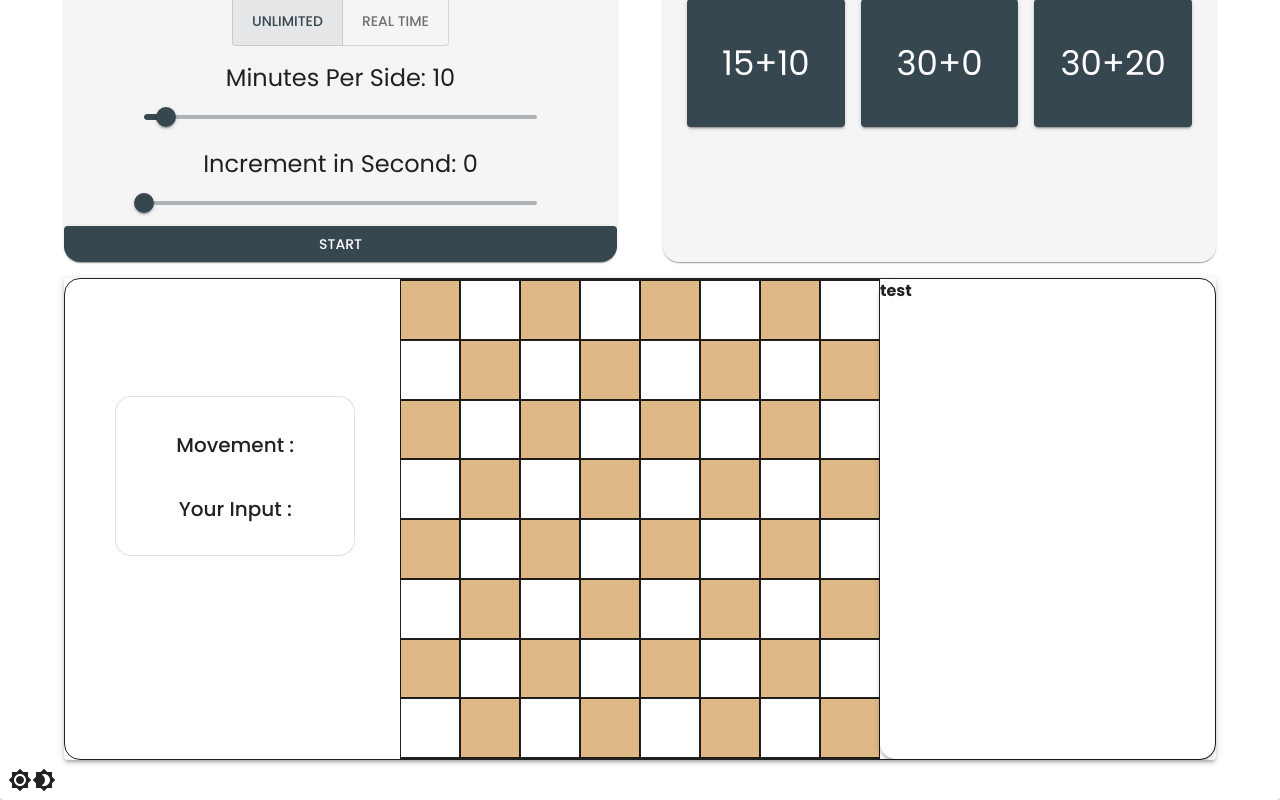
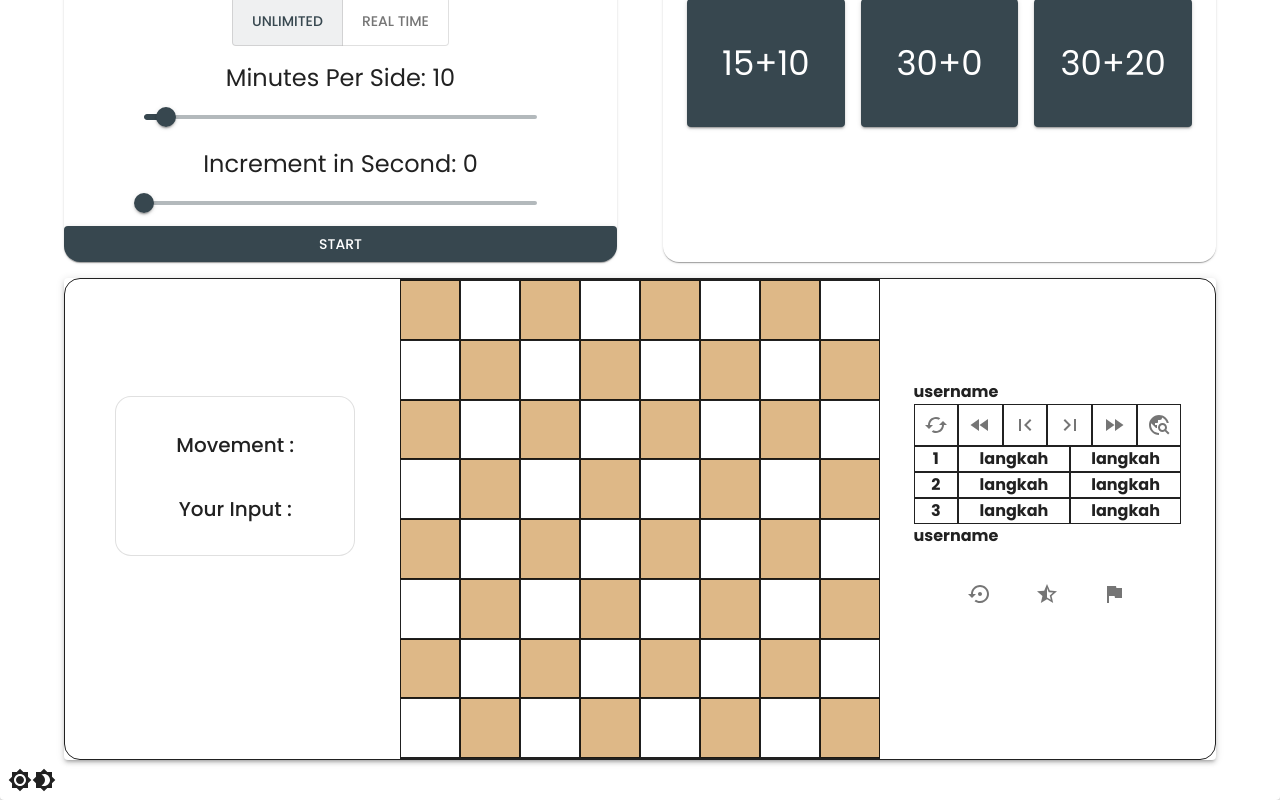
Before and after one commit to MarcelJulian/the-chess, a React (Create React App) app in the folder src/main/frontend/: page / in a window 1280 px wide. Shown: the part 418-1218 px from the top of the page. Built offline with nearby package versions, Linux system fonts and the light colour scheme.

Commit message:
refactor: :recycle: Add board feature

```diff
--- a/src/main/frontend/src/components/Board/index.jsx
+++ b/src/main/frontend/src/components/Board/index.jsx
@@ -1,5 +1,16 @@
 import React, { useState } from "react";
 
+import CachedIcon from "@mui/icons-material/Cached";
+import FastForwardIcon from "@mui/icons-material/FastForward";
+import FastRewindIcon from "@mui/icons-material/FastRewind";
+import FastRewind from "@mui/icons-material/FastRewind";
+import FirstPageIcon from "@mui/icons-material/FirstPage";
+import FlagIcon from "@mui/icons-material/Flag";
+import KeyboardDoubleArrowRightIcon from "@mui/icons-material/KeyboardDoubleArrowRight";
+import LastPageIcon from "@mui/icons-material/LastPage";
+import SettingsBackupRestoreIcon from "@mui/icons-material/SettingsBackupRestore";
+import StarHalfIcon from "@mui/icons-material/StarHalf";
+import TravelExploreIcon from "@mui/icons-material/TravelExplore";
 import { Card } from "@mui/material";
 import Box from "@mui/material/Box";
 import Button from "@mui/material/Button";
@@ -17,8 +28,9 @@ function Item(props) {
   const { sx, ...other } = props;
   return (
     <Box
-      borderRadius="1rem"
-      boxShadow="3"
+      // borderRadius="1rem"
+      // boxShadow="3"
+      // border="1px solid"
       sx={{
         // p: 2,
         // m: 1,
@@ -126,7 +138,266 @@ function GBoard() {
           >
             {boxes}
           </Box>
-          <Item>test</Item>
+          <Box
+            marginTop="30%"
+            marginLeft="10%"
+            marginRight="10%"
+            sx={{ flexGrow: 1 }}
+          >
+            <Grid container spacing={0}>
+              <Grid item xs={12}>
+                <Item
+                  sx={{
+                    justifyContent: "center"
+                  }}
+                >
+                  username
+                </Item>
+              </Grid>
+              <Grid border="1px solid" item xs={2}>
+                <Item
+                  sx={{
+                    justifyContent: "center",
+                    display: "flex"
+                  }}
+                >
+                  <IconButton
+                    sx={{
+                      h: "100%",
+                      w: "100%"
+                    }}
+                  >
+                    <CachedIcon />
+                  </IconButton>
+                </Item>
+              </Grid>
+              <Grid border="1px solid" item xs={2}>
+                <Item
+                  sx={{
+                    justifyContent: "center",
+                    display: "flex"
+                  }}
+                >
+                  <IconButton
+                    sx={{
+                      h: "100%",
+                      w: "100%"
+                    }}
+                  >
+                    <FastRewind />
+                  </IconButton>
+                </Item>
+              </Grid>
+              <Grid border="1px solid" item xs={2}>
+                <Item
+                  sx={{
+                    justifyContent: "center",
+                    display: "flex"
+                  }}
+                >
+                  <IconButton
+                    sx={{
+                      h: "100%",
+                      w: "100%"
+                    }}
+                  >
+                    <FirstPageIcon />
+                  </IconButton>
+                </Item>
+              </Grid>
+              <Grid border="1px solid" item xs={2}>
+                <Item
+                  sx={{
+                    justifyContent: "center",
+                    display: "flex"
+                  }}
+                >
+                  <IconButton
+                    sx={{
+                      h: "100%",
+                      w: "100%"
+                    }}
+                  >
+                    <LastPageIcon />
+                  </IconButton>
+                </Item>
+              </Grid>
+              <Grid border="1px solid" item xs={2}>
+                <Item
+                  sx={{
+                    justifyContent: "center",
+                    display: "flex"
+                  }}
+                >
+                  <IconButton
+                    sx={{
+                      h: "100%",
+                      w: "100%"
+                    }}
+                  >
+                    <FastForwardIcon />
+                  </IconButton>
+                </Item>
+              </Grid>
+              <Grid border="1px solid" item xs={2}>
+                <Item
+                  sx={{
+                    justifyContent: "center",
+                    display: "flex"
+                  }}
+                >
+                  <IconButton
+                    sx={{
+                      h: "100%",
+                      w: "100%"
+                    }}
+                  >
+                    <TravelExploreIcon />
+                  </IconButton>
+                </Item>
+              </Grid>
+              <Grid border="1px solid" item xs={2}>
+                <Item
+                  sx={{
+                    justifyContent: "center",
+                    display: "flex"
+                  }}
+                >
+                  1
+                </Item>
+              </Grid>
+              <Grid border="1px solid" item xs={5}>
+                <Item
+                  sx={{
+                    justifyContent: "center",
+                    display: "flex"
+                  }}
+                >
+                  langkah
+                </Item>
+              </Grid>
+              <Grid border="1px solid" item xs={5}>
+                <Item
+                  sx={{
+                    justifyContent: "center",
+                    display: "flex"
+                  }}
+                >
+                  langkah
+                </Item>
+              </Grid>
+              <Grid border="1px solid" item xs={2}>
+                <Item
+                  sx={{
+                    justifyContent: "center",
+                    display: "flex"
+                  }}
+                >
+                  2
+                </Item>
+              </Grid>
+              <Grid border="1px solid" item xs={5}>
+                <Item
+                  sx={{
+                    justifyContent: "center",
+                    display: "flex"
+                  }}
+                >
+                  langkah
+                </Item>
+              </Grid>
+              <Grid border="1px solid" item xs={5}>
+                <Item
+                  sx={{
+                    justifyContent: "center",
+                    display: "flex"
+                  }}
+                >
+                  langkah
+                </Item>
+              </Grid>
+              <Grid border="1px solid" item xs={2}>
+                <Item
+                  sx={{
+                    justifyContent: "center",
+                    display: "flex"
+                  }}
+                >
+                  3
+                </Item>
+              </Grid>
+              <Grid border="1px solid" item xs={5}>
+                <Item
+                  sx={{
+                    justifyContent: "center",
+                    display: "flex"
+                  }}
+                >
+                  langkah
+                </Item>
+              </Grid>
+              <Grid border="1px solid" item xs={5}>
+                <Item
+                  sx={{
+                    justifyContent: "center",
+                    display: "flex"
+                  }}
+                >
+                  langkah
+                </Item>
+              </Grid>
+              <Grid item xs={12}>
+                <Item
+                  sx={{
+                    justifyContent: "center"
+                  }}
+                >
+                  username
+                </Item>
+              </Grid>
+              <Grid item xs={4}>
+                <Item
+                  marginLeft="50%"
+                  marginTop="30%"
+                  sx={{
+                    justifyContent: "center",
+                    display: "flex"
+                  }}
+                >
+                  <IconButton>
+                    <SettingsBackupRestoreIcon />
+                  </IconButton>
+                </Item>
+              </Grid>
+              <Grid item xs={4}>
+                <Item
+                  marginTop="30%"
+                  sx={{
+                    justifyContent: "center",
+                    display: "flex"
+                  }}
+                >
+                  <IconButton>
+                    <StarHalfIcon />
+                  </IconButton>
+                </Item>
+              </Grid>
+              <Grid item xs={4}>
+                <Item
+                  marginTop="30%"
+                  marginRight="50%"
+                  sx={{
+                    justifyContent: "center",
+                    display: "flex"
+                  }}
+                >
+                  <IconButton>
+                    <FlagIcon />
+                  </IconButton>
+                </Item>
+              </Grid>
+            </Grid>
+          </Box>
         </Box>
       </Card>
     );
--- a/src/main/frontend/src/pages/HomePage/index.jsx
+++ b/src/main/frontend/src/pages/HomePage/index.jsx
@@ -60,7 +60,7 @@ function HomePage() {
               borderRadius: "16px",
               width: "48%",
               paddingTop: "1rem",
-              backgroundColor: grey[100]
+              backgroundColor: "secondary"
             }}
           >
             <CardTitle label="Play with Bot" />
@@ -85,7 +85,7 @@ function HomePage() {
               marginBottom: "1rem",
               borderRadius: "16px",
               width: "48%",
-              backgroundColor: grey[100]
+              backgroundColor: "secondary"
             }}
           >
             <Box
```
